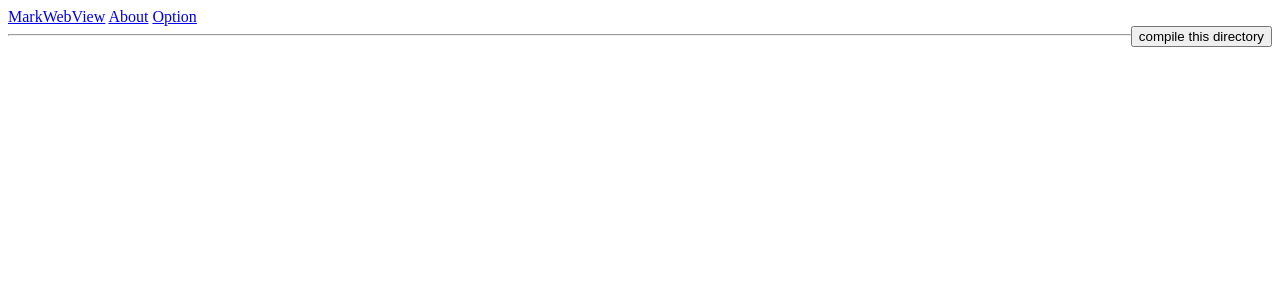
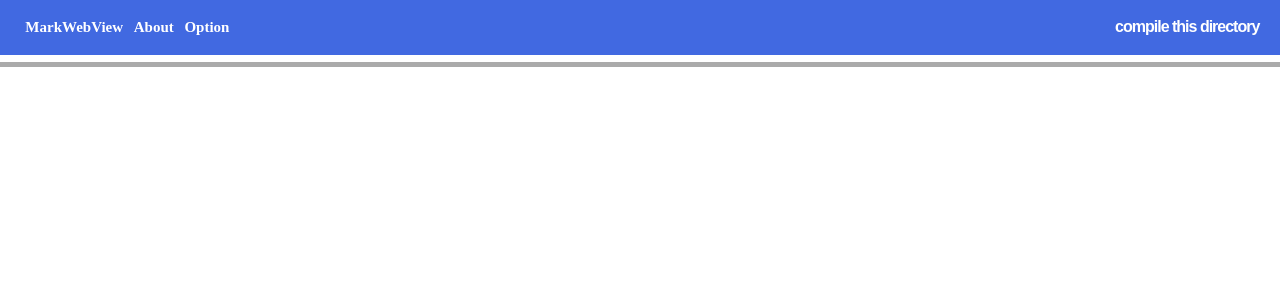
Before and after one commit to yenru0/SailView, a Flask app: page /docs in a window 1280 px wide. Shown: the top 300 px of the page. Run offline with Flask 2, Linux system fonts and the light colour scheme.

Commit message:
MarkWebView 0.0.1t 20191015d0 : 아무것도 안됨

```diff
--- a/app.py
+++ b/app.py
@@ -1,16 +1,36 @@
+"""
+Project Sail Steel
+"""
+
+
 import mistune
 from flask import Flask, render_template_string, redirect, render_template, url_for, abort, request
 import re
 import sys
 import os
 import subprocess as sp
+import logging
+
+__version__ = "0.0.1t"
+
+"""
+f: file
+d: document
+***document in file***
+
+name: name (usually using with f like fname)
+path: dir + fname
+dir: path except fname
+
+dpath: document_path
+fpath: file_path
+"""
 
 
 ### init
 topdir = "documents/"
 md = mistune.Markdown()
-latex_re = re.compile(r'<pre><code class="lang-(latex|math)">(.+)</code></pre>', re.DOTALL)
-math_re = re.compile(r'<pre><code class="lang-math">(.+)</code></pre>', re.DOTALL)
+latex_re = re.compile(r'<pre><code class="lang-(latex|math)">(.+?)</code></pre>', re.DOTALL)
 
 LATEX_Cs = r"""\documentclass[dvips]{article}
 \usepackage{amsmath}
@@ -40,66 +60,104 @@ output_template = """{{% extends 'layout.html' %}}
 
 app = Flask(__name__)
 
+### define default functions
 def composePath(*args:str):
-    return "/".join([i for p in args
-                        for i in p.split("/")
-                        if i])
+    return "/".join([j for p in args
+                    for i in p.split("/")
+                    for j in i.split("\\")
+                     if j]
+                    )
+
+
+
 app.jinja_env.globals.update(composePath=composePath)
 
-def GFM_LMX(document_path, filename):
+
+### define compile functions
+def GFM_LMX(document_path):
+    """
+
+    :param document_path: example: documents/subdir.../main.md
+    :return: HTML string
+
+    :var
+        lastendpos: temp,
+        dir: dpath except fname,
+        fname: file_name,
+        bfname: fname except EXT
+        dummydir: dummy dir
+        dummytempdir: that store REAL dummy like .log, .aux, **.xdv**
+        temptexfpath:
+
+    """
     lastendpos = 0
-    basefilename = os.path.splitext(filename)[0]
-    with open(composePath(document_path, "/{}".format(filename)), 'r', encoding='utf-8') as f:
+
+    dir = os.path.dirname(document_path)
+    fname = os.path.basename(document_path)
+    bfname = os.path.splitext(fname)[0]
+
+    with open(document_path, 'r', encoding='utf-8') as f:
         output = output_template.format(md(f.read()))
+
     while 1:
+        dummydir = composePath("dummy/", dir)
+        dummytempdir = composePath(dummydir, ".{}".format(bfname))
         n = 0
         t = latex_re.search(output, lastendpos)
         if t:
 
-            if not (os.path.isdir(composePath("dummy/", "{0}".format(document_path)))):
-                os.makedirs(composePath("dummy/", "{0}".format(document_path)))
-            with open(composePath("dummy/", document_path, "/{0}{1}.tex".format(basefilename, n)), 'w', encoding='utf-8') as f:
+            if not (os.path.isdir(dummydir)):
+                os.makedirs(dummydir)
+
+            temptexfpath = composePath(dummydir, "/{}{}.tex".format(bfname, n))
+
+            with open(temptexfpath, 'w', encoding='utf-8') as f:
                 f.write(LATEX_Cs % t.group(2))
-            if not (os.path.isdir(composePath("dummy/", document_path, "." + basefilename))):
-                os.makedirs(composePath("dummy/", document_path, "." + basefilename))
+            if not (os.path.isdir(dummytempdir)):
+                os.makedirs(dummytempdir)
             op = sp.call(
-                "xelatex --no-pdf --output-directory={0} -interaction=batchmode --halt-on-error {1}".format(composePath("dummy/", document_path, "."+ basefilename), composePath("dummy/", document_path, "/{0}{1}.tex".format(basefilename, n)))
+                "xelatex --no-pdf --output-directory={0} -interaction=batchmode --halt-on-error {1}".format(dummytempdir, temptexfpath)
             )
 
             if op == 1:
-                print(composePath(document_path, basefilename + str(n) + ".tex"), "는 이상한 것이 분명하오 요카지마.")
+                print(temptexfpath, "는 이상한 것이 분명하오 요카지마.")
 
             else:
+                tempsvgfpath = composePath(dummydir, "/{}{}.svg".format(bfname, n))
+                tempdvifpath = composePath(dummytempdir, "/{}{}.xdv".format(bfname, n)) # Xelatex specific
                 op2 = sp.call(
                     "dvisvgm --clipjoin -e --no-fonts -o {0} {1}".format(
-                        composePath("dummy/", document_path, "/{}{}.svg".format(basefilename, n)),
-                        composePath("dummy/", document_path, ".{0}/{0}{1}.xdv".format(basefilename, n))
+                        composePath(tempsvgfpath),
+                        composePath(tempdvifpath)
                     )
                 )
+
                 try:
-                    with open(composePath("dummy/", document_path, "/{0}{1}.svg".format(basefilename, n)), 'r', encoding='utf-8') as f:
+                    with open(tempsvgfpath, 'r', encoding='utf-8') as f:
                         output = latex_re.sub(f.read(), output, count=1)
                 except Exception as e:
                     print(e)
                     pass
-
             lastendpos = t.end()
             n += 1
-
         else:
             break
     return output
 
-def compile(document_path, filename):
-    basefilename = os.path.splitext(filename)[0]
-    with open(composePath("templates/", document_path, "/{}.html".format(basefilename)), 'w', encoding='utf-8') as f:
-        f.write(GFM_LMX(document_path, filename))
 
+def compile(document_path):
+    dir = os.path.dirname(document_path)
+    fname = os.path.basename(document_path)
+    with open(composePath("templates/", dir, "/{}.html".format(fname)), 'w', encoding='utf-8') as f:
+        f.write(GFM_LMX(document_path))
+
+##@ Deprecated
 def compile_by_path(document_path_with_file):
     basefilename = os.path.splitext(os.path.basename(document_path_with_file))[0] + ".md"
     document_path = os.path.dirname(document_path_with_file)
     compile(document_path, basefilename)
 
+### Deprecated In USER
 def compile_all():
     for p, ds, fns in os.walk(topdir):
         for d in ds:
@@ -108,7 +166,7 @@ def compile_all():
         for fn in fns:
             ext = os.path.splitext(fn)[-1]
             if ext == ".md":
-                compile(p, fn)
+                compile(composePath(p, fn))
 
 
 
@@ -131,9 +189,8 @@ def showDocs():
 
 @app.route("/docs/<path:document_path>")
 def showDocument(document_path):
-    print(document_path)
-    if document_path == None:
-        return render_template("documentsNotFound.html")
+
+
     if os.path.isdir(composePath("templates/", topdir, document_path)):
         p, dirs, files =  next(os.walk(composePath("templates/", topdir, document_path)))
         return render_template("docs_directory.html", title ="MWV-" + document_path, isadmin = True, isfile = False, isdir = True, path = document_path, dirs = dirs, files = files)
@@ -150,21 +207,29 @@ def frontPage():
 
 @app.route("/compile", methods=['POST'])
 def showCompile():
-
     path = request.form['path']
-    print(path)
     if path == None:
         path = ''
         pass
     else:
-        compile_by_path(composePath(topdir, path))
+        compile(composePath(topdir, os.path.splitext(path)[0]))
     return redirect(url_for('showDocument', document_path=path))
 
-### TODO: make this function
 @app.route("/compile_dir", methods=['POST'])
 def showCompile_dir():
-    pass
+    path = request.form['path']
+    if path == None:
+        path = ''
+        pass
+    else:
+        for p, dirs, fns in os.walk(composePath(topdir, path)):
+            for fn in fns:
+                ext = os.path.splitext(fn)[-1]
+                if ext == '.md':
+                    print(composePath(p, fn))
+                    compile(composePath(p, fn))
 
+    return redirect(url_for('showDocument', document_path=path))
 
 if __name__ == '__main__':
     if not (os.path.isdir("dummy")):
@@ -173,8 +238,9 @@ if __name__ == '__main__':
         os.makedirs("documents")
     if not (os.path.isdir("templates/documents")):
         os.makedirs("templates/documents")
-
-    compile_all()
-    app.run(host="localhost", port="54321", debug=True)
-    print(composePath("/document/recgetx/", "/syment/", "krist/"))
+    """
+    initial setting 해야함
+    """
+    #compile_all()
+    app.run(host="localhost", port="54321",)
     #mainWindow()
--- a/static/app.css
+++ b/static/app.css
@@ -21,15 +21,16 @@ OUT OF OR IN CONNECTION WITH THE SOFTWARE OR THE USE OR OTHER DEALINGS IN THE
 SOFTWARE.
 */
 
+
+
 body {
   font-family: 나눔고딕, 나눔고딕, 나눔고딕;
-  font-size: 14px;
+  font-size: 15px;
   line-height: 1.6;
-  padding-top: 10px;
-  padding-bottom: 10px;
   background-color: white;
-  padding: 30px;
   color: #333;
+  margin: 0;
+
 }
 
 body > *:first-child {
@@ -136,8 +137,11 @@ p, blockquote, ul, ol, dl, li, table, pre {
 
 hr {
   border: 0 none;
-  color: #cccccc;
-  height: 4px;
+  clear:both;
+  color: #aaaaaa;
+  background-color: #aaaaaa;
+  display: block;
+  height: 5px;
   padding: 0;
 }
 
--- a/templates/layout.html
+++ b/templates/layout.html
@@ -1,32 +1,58 @@
 <!DOCTYPE html>
-<html lang="en">
+<html lang="kr">
 <head>
     <meta charset="UTF-8">
+    <link rel="stylesheet" type="text/css" href="{{ url_for('static', filename= 'app.css') }}"/>
     <title>{{ title }}</title>
+    <meta name="viewport" content="width=device-width, user-scalable=no">
+    <style>
+    .topnav {
+
+        background:royalblue;
+        overflow:hidden;
+    }
+
+    input[type=submit] {
+      background-color: transparent;
+      border: 0 none;
+      font-size: 12pt;
+      letter-spacing: -1px;
+      font-weight: bold;
+      color: white;
+      text-decoration: none;
+      margin: 4px 2px;
+      cursor: pointer;
+    }
+    </style>
 </head>
 <body>
     <header>
-        <nav>
-            <a href="/front/">MarkWebView</a>
-            <a href="/about/">About</a>
-            <a href="/option">Option</a>
+        <nav class="topnav">
+            <div class="leftnavbox" style=" margin: 10px; padding-left:10px;padding-right:10px; float:left;display: flex; flex-direction:row; flex-wrap:wrap; align-items:flex-start">
+                <a href="/front/" style="padding:4pt; color:white"><strong>MarkWebView</strong></a>
+                <a href="/about/" style="padding:4pt; color:white"><strong>About</strong></a>
+                <a href="/option" style="padding:4pt; color:white"><strong>Option</strong></a>
+            </div>
+            <div class="rightnavbox" style="padding: 10px;float:right; display: flex; flex-direction:row-reserve; flex-wrap:wrap; align-items:flex-start">
                 {% if isadmin %}
                 {% if isfile %}
-            <form method="post", action="/compile">
-                <input style="float:right;" type="submit" name="submit_compile" value="compile">
+                <form style="padding:2pt;" method="post", action="/compile">
+                    <input type="submit" name="submit_compile" value="compile this">
                     <input type="hidden" name="path" value="{{ path }}">
                 </form>
                 {% elif isdir %}
-            <form method="post", action="/compile_dir">
-                <input style="float:right;" type="submit" name="submit_compile_dir" value="compile this directory">
+                <form style="padding:2pt;" method="post", action="/compile_dir">
+                    <input type="submit" name="submit_compile_dir" value="compile this directory">
                     <input type="hidden" name="path" value="{{ path }}">
                 </form>
                 {% endif %}
                 {% endif %}
+            </div>
         </nav>
-        <hr>
+
+        <hr color="darkgray">
     </header>
-    <main role="main">
+    <main role="main" style="padding:5pt; margin: 20pt;">
         {% block content %}{% endblock %}
     </main>
 </body>
```
Lines whose indentation alone changed are shown as unchanged.
